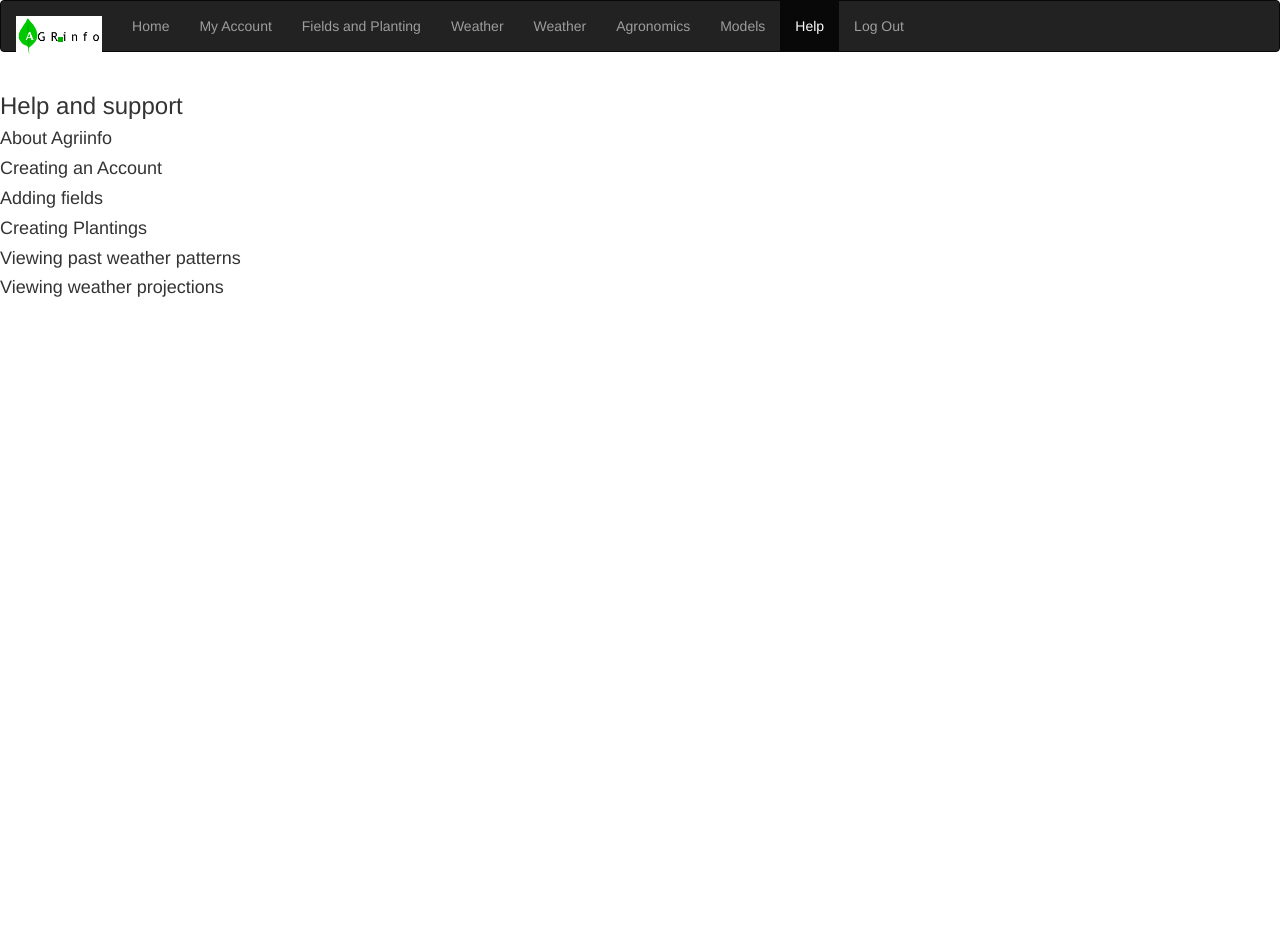
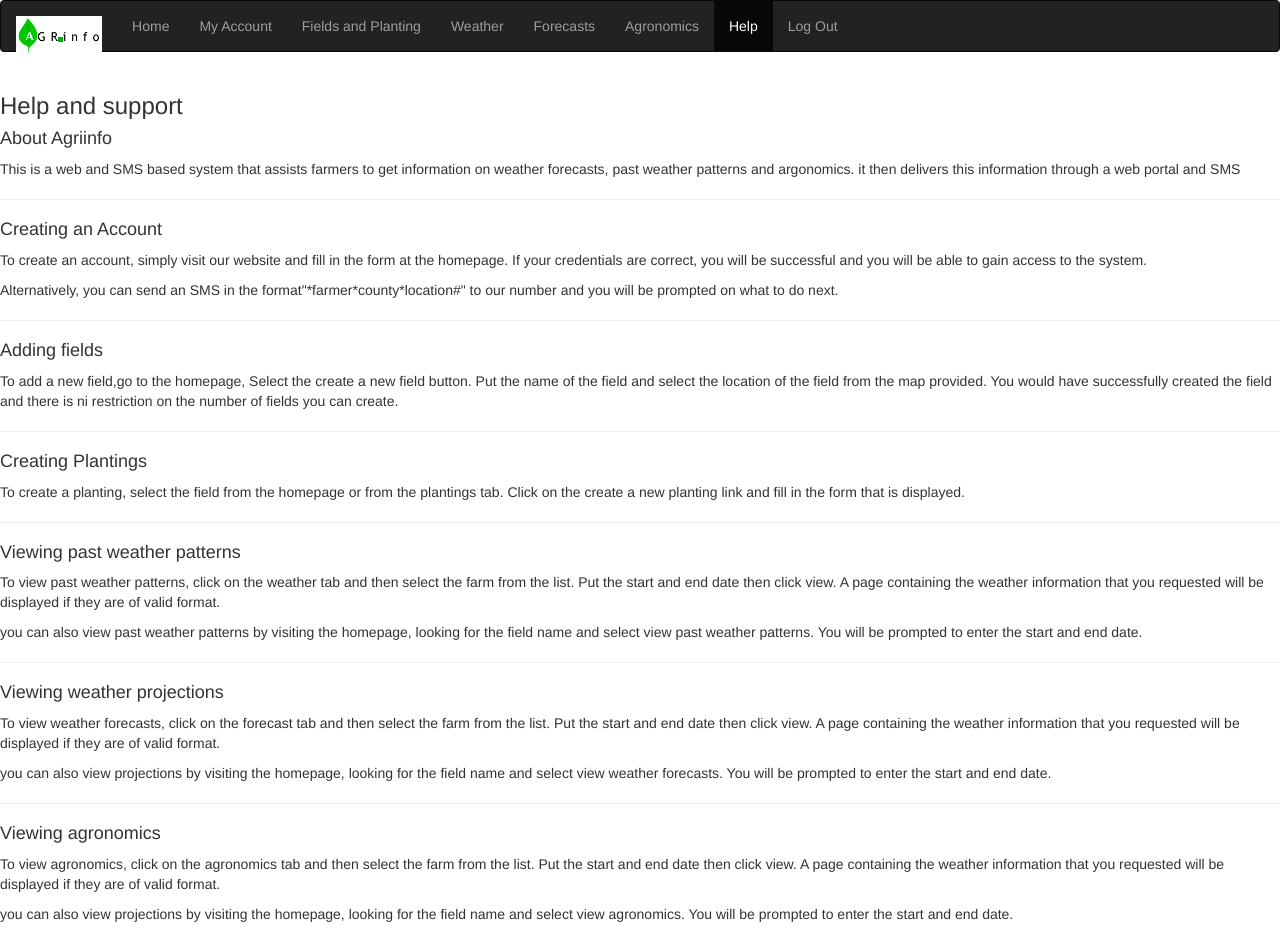
Before and after one commit to kiptoo/akhi, a PHP site: page /help.php in a window 1280 px wide. Before the commit the page ends 297 px from the top, so only its background shows below. Run offline with PHP 8.4, Linux system fonts and the light colour scheme; a user stored in the database is signed in; data comes from the database, SQL or seed files in the repository; some libraries are stand-ins or nearby versions.

Commit message:
updated project

```diff
--- a/account.php
+++ b/account.php
@@ -46,7 +46,6 @@ if (!isset($_SESSION['newfarm']))
       <li><a href="weather.php">Weather</a></li>
       <li><a href="forecast.php">Forecast</a></li>
       <li><a href="agronomics.php">Agronomics</a></li>
-      <li><a href="models.php">Models</a></li>
       <li><a href="help.php">Help</a></li>
       <li><a href="logout.php">Log Out</a></li>
     </ul>
--- a/help.php
+++ b/help.php
@@ -44,9 +44,8 @@ if (!isset($_SESSION['newfarm']))
       <li><a href="account.php">My Account</a></li>
       <li><a href="fields.php">Fields and Planting</a></li>
       <li><a href="weather.php">Weather</a></li>
-      <li><a href="forecast.php">Weather</a></li>
+      <li><a href="forecast.php">Forecasts</a></li>
       <li><a href="agronomics.php">Agronomics</a></li>
-      <li><a href="models.php">Models</a></li>
       <li class="active"><a href="#">Help</a></li>
       <li><a href="logout.php">Log Out</a></li>
     </ul>
@@ -67,12 +66,29 @@ while ($user3=mysql_fetch_array($user2))
   </div>
   <div class="col-sm-12"><h3>Help and support</h3>
       <h4>About Agriinfo</h4>
+      <p>This is a web and SMS based system that assists farmers to get information on weather forecasts, past weather patterns and argonomics. it then delivers this information through a web portal and SMS</p>
+      <hr/>
       <h4>Creating an Account</h4>
+      <p>To create an account, simply visit our website and fill in the form at the homepage. If your credentials are correct, you will be successful and you will be able to gain access to the system.</p>
+      <p>Alternatively, you can send an SMS in the format"*farmer*county*location#" to our number and you will be prompted on what to do next.</p>
+      <hr/>
       <h4>Adding fields</h4>
+      <p>To add a new field,go to the homepage, Select the create a new field button. Put the name of the field and select the location of the field from the map provided. You would have successfully created the field and there is ni restriction on the number of fields you can create.</p>
+      <hr/>
       <h4>Creating Plantings</h4>
+      <p>To create a planting, select the field from the homepage or from the plantings tab. Click on the create a new planting link and fill in the form that is displayed.</p>
+      <hr/>
       <h4>Viewing past weather patterns</h4>
+      <p>To view past weather patterns, click on the weather tab and then select the farm from the list. Put the start and end date then click view. A page containing the weather information that you requested will be displayed if they are of valid format.</p>
+      <p>you can also view past weather patterns by visiting the homepage, looking for the field name and select view past weather patterns. You will be prompted to enter the start and end date.</p>
+      <hr/>
       <h4>Viewing weather projections</h4>
-
+       <p>To view weather forecasts, click on the forecast tab and then select the farm from the list. Put the start and end date then click view. A page containing the weather information that you requested will be displayed if they are of valid format.</p>
+      <p>you can also view projections by visiting the homepage, looking for the field name and select view weather forecasts. You will be prompted to enter the start and end date.</p>
+      <hr/>
+      <h4>Viewing agronomics</h4>
+       <p>To view agronomics, click on the agronomics tab and then select the farm from the list. Put the start and end date then click view. A page containing the weather information that you requested will be displayed if they are of valid format.</p>
+      <p>you can also view projections by visiting the homepage, looking for the field name and select view agronomics. You will be prompted to enter the start and end date.</p>
 
 </div>
 	<body>
```
Also changed, not shown: agronomics.php (+10 -10 lines), newplanting.php (+22 -2 lines).
